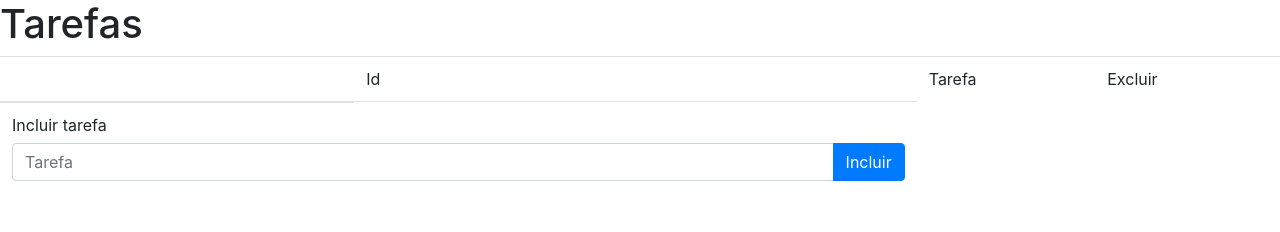
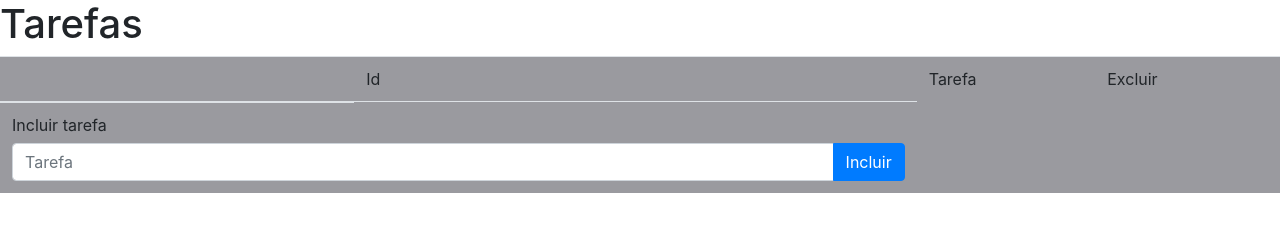
Before and after one commit to guimining14/Agenda_front, a plain HTML site: page index.html in a window 1280 px wide. Drawn offline with nearby package versions, Linux system fonts and the light colour scheme; no server answers.

Commit message:
alteracao da cor de fundo

```diff
--- a/css/index.css
+++ b/css/index.css
@@ -2,3 +2,7 @@
     width: 20px;
     cursor: pointer;
 }
+
+table{
+    background-color:#9a9a9f;
+}
```
